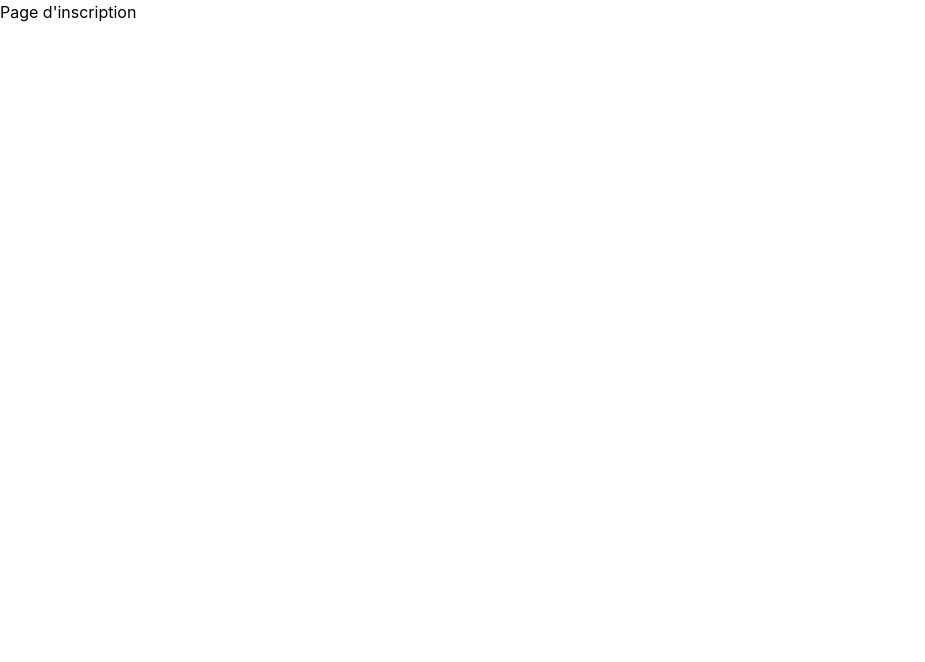
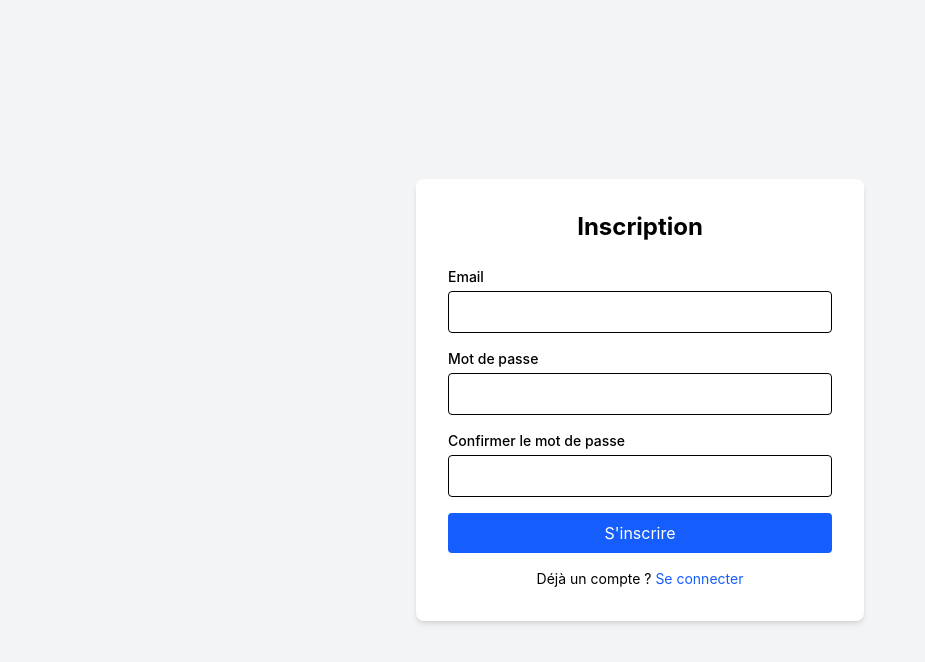
Before and after one commit to adebaille/libralir, a React (Vite) app in the folder front/: page /register in a window 1280 px wide. Shown: the top 662 px of the page, without its empty margins (0-925 px from the left). Built offline with nearby package versions, Linux system fonts and the light colour scheme; no server answers.

Commit message:
feat: add register page with validation

```diff
--- a/front/src/pages/RegisterPage.tsx
+++ b/front/src/pages/RegisterPage.tsx
@@ -1,3 +1,113 @@
+import { useState, type FormEvent } from "react";
+import { useNavigate, Link } from "react-router-dom";
+import { useAuth } from "../hooks/useAuth";
+
 export default function RegisterPage() {
-  return <div>Page d'inscription</div>;
+  const { register } = useAuth();
+  const navigate = useNavigate();
+
+  const [email, setEmail] = useState("");
+  const [password, setPassword] = useState("");
+  const [confirmPassword, setConfirmPassword] = useState("");
+  const [error, setError] = useState("");
+  const [isSubmitting, setIsSubmitting] = useState(false);
+
+  async function handleSubmit(e: FormEvent) {
+    e.preventDefault();
+    setError("");
+
+    if (password !== confirmPassword) {
+      setError("Les mots de passe ne correspondent pas");
+      return;
+    }
+
+    if (password.length < 8) {
+      setError("Le mot de passe doit contenir au moins 8 caractères");
+      return;
+    }
+
+    setIsSubmitting(true);
+
+    try {
+      await register(email, password);
+      navigate("/");
+    } catch (err) {
+      setError(err instanceof Error ? err.message : "Erreur d'inscription");
+    } finally {
+      setIsSubmitting(false);
+    }
+  }
+
+  return (
+    <div className="min-h-screen flex items-center justify-center bg-gray-100">
+      <div className="bg-white p-8 rounded-lg shadow-md w-full max-w-md">
+        <h1 className="text-2xl font-bold mb-6 text-center">Inscription</h1>
+
+        {error && (
+          <div className="bg-red-100 text-red-700 p-3 rounded mb-4">
+            {error}
+          </div>
+        )}
+
+        <form onSubmit={handleSubmit} className="space-y-4">
+          <div>
+            <label htmlFor="email" className="block text-sm font-medium mb-1">
+              Email
+            </label>
+            <input
+              id="email"
+              type="email"
+              value={email}
+              onChange={(e) => setEmail(e.target.value)}
+              required
+              className="w-full p-2 border rounded focus:outline-none focus:ring-2 focus:ring-blue-500"
+            />
+          </div>
+
+          <div>
+            <label htmlFor="password" className="block text-sm font-medium mb-1">
+              Mot de passe
+            </label>
+            <input
+              id="password"
+              type="password"
+              value={password}
+              onChange={(e) => setPassword(e.target.value)}
+              required
+              className="w-full p-2 border rounded focus:outline-none focus:ring-2 focus:ring-blue-500"
+            />
+          </div>
+
+          <div>
+            <label htmlFor="confirmPassword" className="block text-sm font-medium mb-1">
+              Confirmer le mot de passe
+            </label>
+            <input
+              id="confirmPassword"
+              type="password"
+              value={confirmPassword}
+              onChange={(e) => setConfirmPassword(e.target.value)}
+              required
+              className="w-full p-2 border rounded focus:outline-none focus:ring-2 focus:ring-blue-500"
+            />
+          </div>
+
+          <button
+            type="submit"
+            disabled={isSubmitting}
+            className="w-full bg-blue-600 text-white py-2 rounded hover:bg-blue-700 disabled:opacity-50"
+          >
+            {isSubmitting ? "Inscription..." : "S'inscrire"}
+          </button>
+        </form>
+
+        <p className="mt-4 text-center text-sm">
+          Déjà un compte ?{" "}
+          <Link to="/login" className="text-blue-600 hover:underline">
+            Se connecter
+          </Link>
+        </p>
+      </div>
+    </div>
+  );
 }
```
